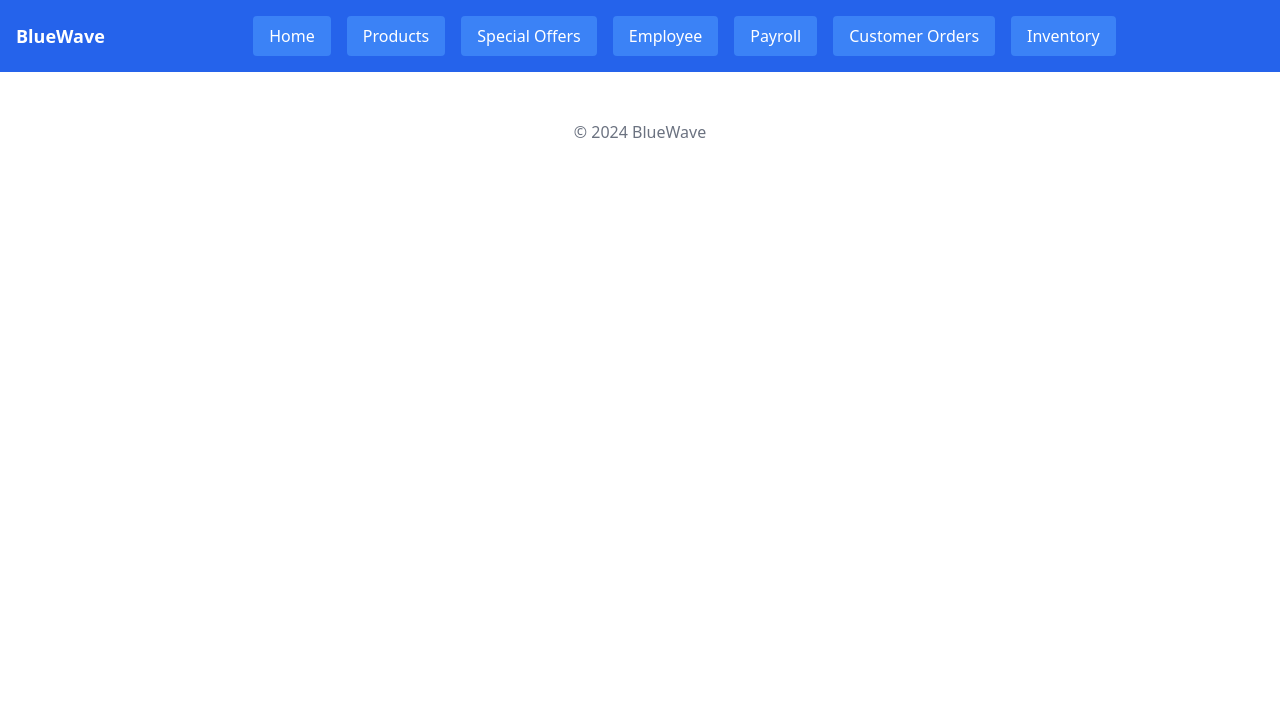
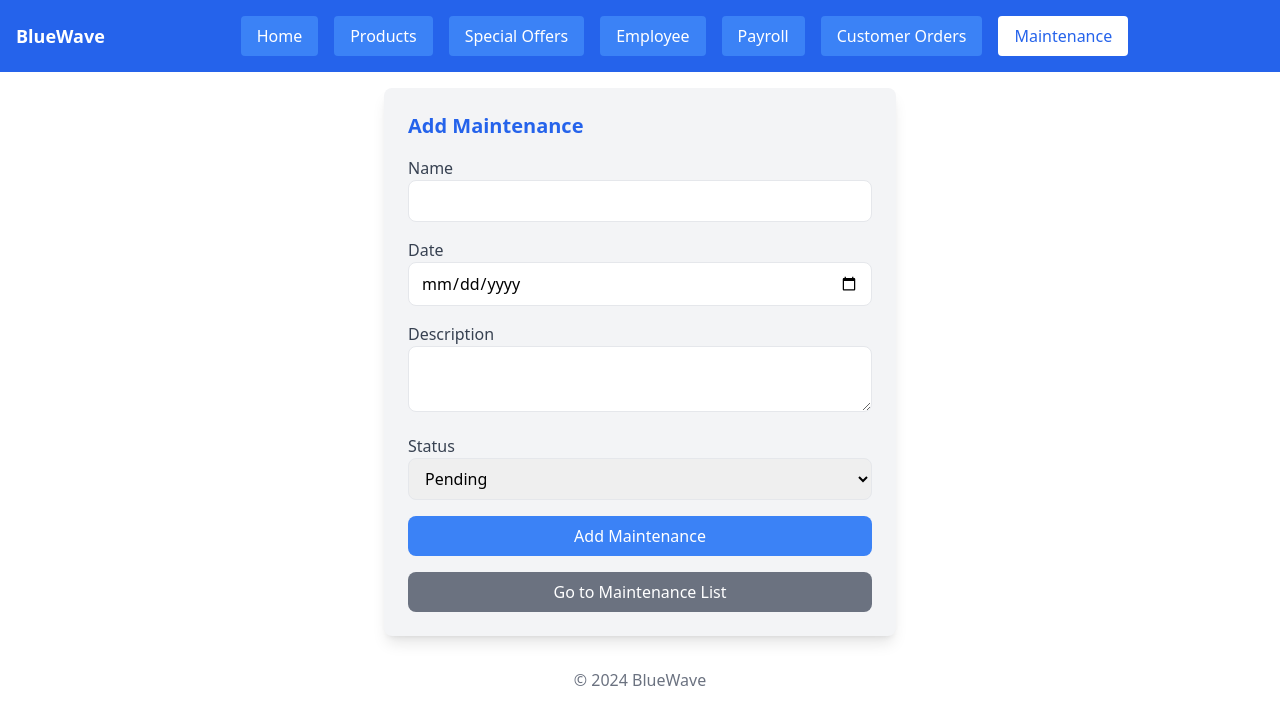
Before and after one commit to OmeshSachethana/BlueWave, a React (Create React App) app in the folder admin/: page /maintenance in a window 1280 px wide. Shown: the top 724 px of the page. Built offline with nearby package versions, Linux system fonts and the light colour scheme.

Commit message:
fixed routes

```diff
--- a/admin/src/App.js
+++ b/admin/src/App.js
@@ -31,8 +31,8 @@ function App() {
             <Route path="/employee" element={<Employee />} />
             <Route path="/payroll" element={<EmployeeSalaryForm />} />
             <Route path="/orders" element={<OrderList />} />
-            <Route path="/inventory" element={<AddMaintenance />} />
-            <Route path="/inventorylist" element={<MaintenanceList />} />
+            <Route path="/maintenance" element={<AddMaintenance />} />
+            <Route path="/maintenancelist" element={<MaintenanceList />} />
 
             {/* Add other routes here as needed */}
           </Routes>
--- a/admin/src/components/Navbar.js
+++ b/admin/src/components/Navbar.js
@@ -100,14 +100,14 @@ const Navbar = () => {
               Customer Orders
             </Link>
             <Link
-              to="/inventory"
+              to="/maintenance"
               className={`px-4 py-2 rounded ${
-                isActive("/inventory")
+                isActive("/maintenance")
                   ? "bg-white text-blue-600"
                   : "text-white bg-blue-500 hover:bg-blue-400"
               }`}
             >
-              Inventory
+              Maintenance
             </Link>
           </div>
 
--- a/admin/src/components/maintenance/AddMaintenance.js
+++ b/admin/src/components/maintenance/AddMaintenance.js
@@ -1,6 +1,7 @@
 import React, { useState } from 'react';
 import { useDispatch } from 'react-redux';
 import { addMaintenance } from '../../features/maintenance/maintenanceSlice';
+import { useNavigate } from 'react-router-dom';  // Import useNavigate
 
 const AddMaintenance = () => {
   const [formData, setFormData] = useState({
@@ -11,6 +12,7 @@ const AddMaintenance = () => {
   });
 
   const dispatch = useDispatch();
+  const navigate = useNavigate();  // Initialize useNavigate
 
   const handleChange = (e) => {
     setFormData({ ...formData, [e.target.name]: e.target.value });
@@ -19,6 +21,17 @@ const AddMaintenance = () => {
   const handleSubmit = (e) => {
     e.preventDefault();
     dispatch(addMaintenance(formData));
+    setFormData({
+      name: '',
+      date: '',
+      description: '',
+      status: 'Pending',
+    });
+  };
+
+  // Function to handle navigation to Maintenance List
+  const goToMaintenanceList = () => {
+    navigate('/maintenancelist');  // Adjust the path based on your route
   };
 
   return (
@@ -77,6 +90,14 @@ const AddMaintenance = () => {
           Add Maintenance
         </button>
       </form>
+
+      {/* Button to navigate to Maintenance List */}
+      <button
+        onClick={goToMaintenanceList}
+        className="w-full py-2 px-4 mt-4 bg-gray-500 text-white rounded-lg hover:bg-gray-600"
+      >
+        Go to Maintenance List
+      </button>
     </div>
   );
 };
```
